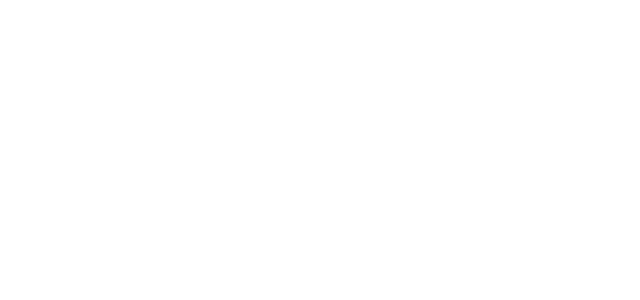
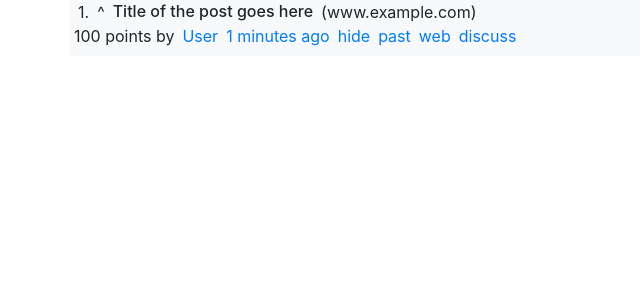
Before and after one commit to savans2/execom-exercise, a React (Create React App) app: page / in a window 1280 px wide. Shown: the top 300 px of the page, without its empty margins (0-640 px from the left). Built offline with nearby package versions, Linux system fonts and the light colour scheme.

Commit message:
Created layout for top stories page.

```diff
--- a/src/pages/TopStoriesPage/TopStoriesPage.js
+++ b/src/pages/TopStoriesPage/TopStoriesPage.js
@@ -1,9 +1,10 @@
 import React from 'react'
+import Post from '../../components/Post'
 
 export default function TopStoriesPage() {
   return (
-    <div>
-
+    <div className="container p-0">
+      <Post />
     </div>
   )
 }
```
